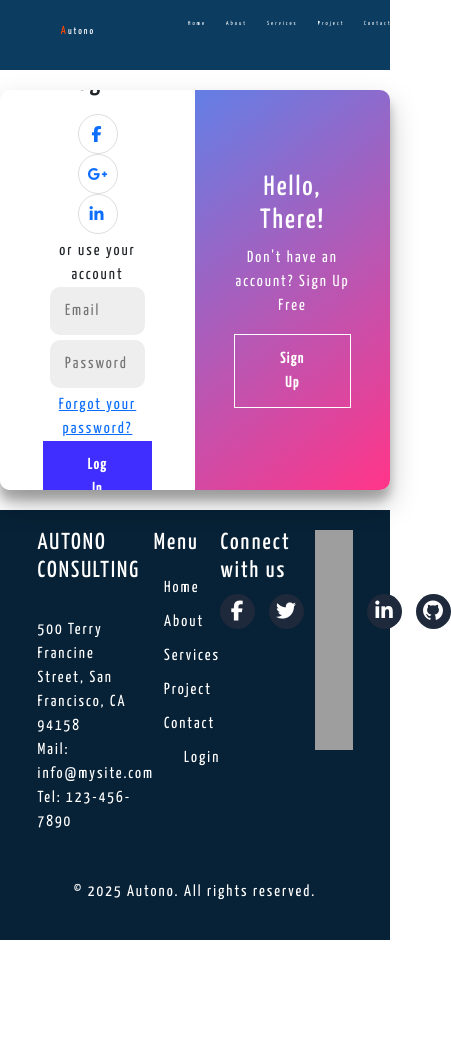
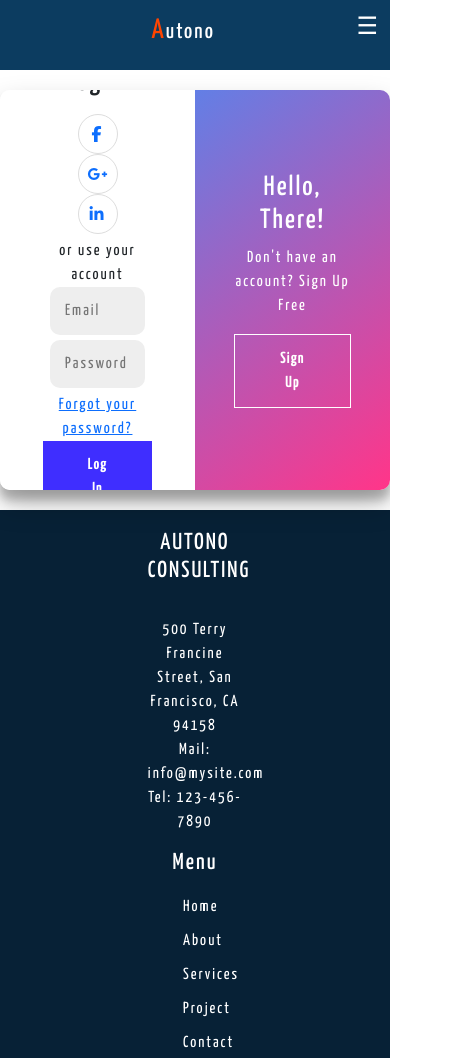
Before and after one commit to OmkarKotkar22/Frontend-Practice-and-Practicals, a plain HTML site: page Demo Website/login.html in a window 390 px wide. Shown: the top 1058 px of the page, 451 px wide, since content can reach past the window. Before the commit the page ends 940 px from the top, so only its background shows below. Drawn offline with nearby package versions, Linux system fonts and the light colour scheme; grey boxes are pictures that could not be loaded; a web font is replaced by a local one.

Commit message:
Refactor navigation menu and styles for responsiveness; add footer files

```diff
--- a/Demo Website/CSS/about.css
+++ b/Demo Website/CSS/about.css
@@ -17,6 +17,7 @@
     line-height: 1.6;
     position: relative;
 }
+
 
 .header{
     width: 100%;
@@ -61,6 +62,7 @@
 
 .logo span{
     color: orangered;
+    width: 100%;
     font-size: 3vw;
 }
 
@@ -106,24 +108,13 @@
 }
 
 
-.menu .login{
-    border: none;
-    /* background-color: #0C3C60; */
-    padding: 8px;
-    border-radius: 15px;
+.menu-toggle {
+  display: none;
+  font-size: 24px;
+  color: #fff;
+  cursor: pointer;
 }
 
-.menu span{
-    transition: 0.3s ease-in-out, color 0.3s ease-in-out;
-}
-
-.menu li:last-child a {
-    border: none;
-}
-
-.menu li:last-child a:hover {
-    border: none;
-}
 
 .section1{
     width: 100%;
@@ -609,10 +600,13 @@
 
 @media screen and (max-width: 576px) {
 
-  /* HEADER */
+   /* HEADER */
   .header {
     grid-template-columns: 1fr;
     text-align: center;
+    /* height: auto; */
+    /* width: 100%; */
+    /* background-color: #0C3C60; */
   }
 
   .header .logo h2 {
@@ -622,13 +616,60 @@
   .header .logo span{
     font-size: 28px;
   }
+
+  .menu {
+    display: none;
+    width: 100%;
+    height: 70px;
+    position: absolute;
+    top: 70px;
+    /* left: 0; */
+    /* background-color: #0C3C60; */
+  }
   .menu ul {
+    display: none;
     flex-direction: row;
-    gap: 10px;
+    width: 100%;
+    /* margin: 10px; */
+    padding: 5px;
+    /* background-color: #0C3C60; */
   }
+
+  /* .menu ul li {
+    background-color: white;
+  } */
+
+  .menu ul li a {
+    padding: 5px;
+    border: 1px solid #072136;
+    background-color: white;
+    border-radius: 10px;
+  }
+
+  .menu ul li a:hover{
+    border-radius: 10px;
+    transition: 0.3s ease-in-out, background-color 0.3s ease-in-out;
+  }
+
+
 
   .menu ul li a {
     font-size: 16px;
+    color: #072136;
+  }
+
+  .menu-toggle {
+    display: block;
+    position: relative;
+    top: 10px;
+    right: 10px;
+  }
+
+  .menu.active ul{
+    display: flex;
+    /* right: 50px; */
+    position: absolute;
+    text-align: start;
   }
 
   /* ABOUT SECTION */
--- a/Demo Website/CSS/login.css
+++ b/Demo Website/CSS/login.css
@@ -8,17 +8,6 @@
   font-family: "Yanone Kaffeesatz", sans-serif;
     letter-spacing: 2px;
 }
-
-/* body {
-    background: #0E1119;
-    display: flex;
-    justify-content: center;
-    align-items: center;
-    flex-direction: column;
-    font-family: 'Montserrat', sans-serif;
-    height: 500px;
-    margin: -20px 0 50px;
-} */
 
 
 .header{
@@ -64,6 +53,7 @@
 
 .logo span{
     color: orangered;
+    width: 100%;
     font-size: 3vw;
 }
 
@@ -109,25 +99,12 @@
 }
 
 
-.menu .login{
-    border: none;
-    /* background-color: #0C3C60; */
-    padding: 8px;
-    border-radius: 15px;
+.menu-toggle {
+  display: none;
+  font-size: 24px;
+  color: #fff;
+  cursor: pointer;
 }
-
-.menu span{
-    transition: 0.3s ease-in-out, color 0.3s ease-in-out;
-}
-
-.menu li:last-child a {
-    border: none;
-}
-
-.menu li:last-child a:hover {
-    border: none;
-}
-
 
 
 /* h1 {
@@ -419,9 +396,14 @@ input[type="text"], input[type="email"], input[type="password"] {
     transition: 0.3s ease-in-out, color 0.3s ease-in-out;
 }
 
+
 .footer-content{
     width: 30%;
     min-height: 150px;
+}
+
+h3{
+    width: 100%;
 }
 
 .social-icons{
@@ -435,8 +417,8 @@ input[type="text"], input[type="email"], input[type="password"] {
 
 .social{
     display: flex;
-    /* justify-content: center; */
-    gap: 14px;
+    justify-content: center;
+    gap: 10px;
     margin-bottom: 25px;
 }
 
@@ -497,6 +479,7 @@ input[type="text"], input[type="email"], input[type="password"] {
     transform: scale(1.15);
 }
 
+
 .footer-copy {
     font-size: 14px;
     color: #cbd5e1;
@@ -519,3 +502,82 @@ input[type="text"], input[type="email"], input[type="password"] {
     align-items: center;
     margin-top: 30px;
 }
+
+@media screen and (max-width: 768px) {
+     /* HEADER */
+  .header {
+    grid-template-columns: 1fr;
+    text-align: center;
+    /* height: auto; */
+    /* width: 100%; */
+    /* background-color: #0C3C60; */
+  }
+
+  .header .logo h2 {
+    font-size: 22px;
+  }
+
+  .header .logo span{
+    font-size: 28px;
+  }
+
+  .menu {
+    display: none;
+    width: 100%;
+    height: 70px;
+    position: absolute;
+    top: 70px;
+    /* left: 0; */
+    /* background-color: #0C3C60; */
+  }
+  .menu ul {
+    display: none;
+    flex-direction: row;
+    width: 100%;
+    /* margin: 10px; */
+    padding: 5px;
+    /* background-color: #0C3C60; */
+  }
+
+  /* .menu ul li {
+    background-color: white;
+  } */
+
+  .menu ul li a {
+    padding: 5px;
+    border: 1px solid #072136;
+    background-color: white;
+    border-radius: 10px;
+  }
+
+  .menu ul li a:hover{
+    border-radius: 10px;
+    transition: 0.3s ease-in-out, background-color 0.3s ease-in-out;
+  }
+
+  .menu ul li a {
+    font-size: 16px;
+    color: #072136;
+  }
+
+  .menu-toggle {
+    display: block;
+    position: relative;
+    top: 10px;
+    right: 10px;
+  }
+
+  .menu.active ul{
+    display: flex;
+    /* right: 50px; */
+    position: absolute;
+    text-align: start;
+  }
+
+    .footer-contain{
+        flex-direction: column;
+        align-items: center;
+        text-align: center;
+    }
+
+}
--- a/Demo Website/CSS/project.css
+++ b/Demo Website/CSS/project.css
@@ -17,6 +17,7 @@
     line-height: 1.6;
     position: relative;
 }
+
 
 .header{
     width: 100%;
@@ -61,6 +62,7 @@
 
 .logo span{
     color: orangered;
+    width: 100%;
     font-size: 3vw;
 }
 
@@ -69,9 +71,14 @@
     min-height: 50px;
     display: grid;
     grid-area: header-menu;
+    /* background-color: #333; */
+    /* float: right; */
+    /* justify-content: right; */
 }
 
 .menu ul{
+    /* padding-right: 40px; */
+    /* justify-content: right; */
     display: flex;
     justify-content: flex-end;
 }
@@ -101,24 +108,13 @@
 }
 
 
-.menu .login{
-    border: none;
-    /* background-color: #0C3C60; */
-    padding: 8px;
-    border-radius: 15px;
+.menu-toggle {
+  display: none;
+  font-size: 24px;
+  color: #fff;
+  cursor: pointer;
 }
 
-.menu span{
-    transition: 0.3s ease-in-out, color 0.3s ease-in-out;
-}
-
-.menu li:last-child a {
-    border: none;
-}
-
-.menu li:last-child a:hover {
-    border: none;
-}
 
 .heading{
     text-align: center;
@@ -474,10 +470,13 @@
 }
 
 @media screen and (max-width: 576px) {
-   /* HEADER */
+    /* HEADER */
   .header {
     grid-template-columns: 1fr;
     text-align: center;
+    /* height: auto; */
+    /* width: 100%; */
+    /* background-color: #0C3C60; */
   }
 
   .header .logo h2 {
@@ -487,13 +486,60 @@
   .header .logo span{
     font-size: 28px;
   }
+
+  .menu {
+    display: none;
+    width: 100%;
+    height: 70px;
+    position: absolute;
+    top: 70px;
+    /* left: 0; */
+    /* background-color: #0C3C60; */
+  }
   .menu ul {
+    display: none;
     flex-direction: row;
-    gap: 10px;
+    width: 100%;
+    /* margin: 10px; */
+    padding: 5px;
+    /* background-color: #0C3C60; */
   }
+
+  /* .menu ul li {
+    background-color: white;
+  } */
+
+  .menu ul li a {
+    padding: 5px;
+    border: 1px solid #072136;
+    background-color: white;
+    border-radius: 10px;
+  }
+
+  .menu ul li a:hover{
+    border-radius: 10px;
+    transition: 0.3s ease-in-out, background-color 0.3s ease-in-out;
+  }
+
+
 
   .menu ul li a {
     font-size: 16px;
+    color: #072136;
+  }
+
+  .menu-toggle {
+    display: block;
+    position: relative;
+    top: 10px;
+    right: 10px;
+  }
+
+  .menu.active ul{
+    display: flex;
+    /* right: 50px; */
+    position: absolute;
+    text-align: start;
   }
 
 
--- a/Demo Website/CSS/style.css
+++ b/Demo Website/CSS/style.css
@@ -111,11 +111,6 @@ body {
     transition: 0.3s ease-in-out, border 0.3s ease-in-out;
 }
 
-
-
-/* .menu span{
-    transition: 0.3s ease-in-out, color 0.3s ease-in-out;
-} */
 
 .menu-toggle {
   display: none;
@@ -1113,6 +1108,7 @@ body {
 
   /* FOOTER */
   .footer-contain {
+    width: 100%;
     flex-direction: column;
     gap: 30px;
   }
--- a/Demo Website/login.html
+++ b/Demo Website/login.html
@@ -34,14 +34,18 @@
         <div class="logo wow animate__animated animate__zoomIn">
           <h2><a href="index.html"><span>A</span>utono</a></h2>
         </div>
-        <div class="menu">
+
+        <div class="menu-toggle" id="menu-toggle">&#9776;
+        </div>
+
+        <div class="menu" id="menu">
           <ul>
             <li class="wow animate__animated animate__zoomIn"><a href="index.html">Home</a></li>
             <li class="wow animate__animated animate__zoomIn"><a href="about.html">About</a></li>
-            <li class="wow animate__animated animate__zoomIn"><a href="index.html">Services</a></li>
+            <li class="wow animate__animated animate__zoomIn"><a href="#services">Services</a></li>
             <li class="wow animate__animated animate__zoomIn"><a href="project.html">Project</a></li>
-            <li class="wow animate__animated animate__zoomIn"><a href="index.html">Contact</a></li>
-            <li class="wow animate__animated animate__zoomIn"><a href=""><span class="login">Log in</span></a></li>
+            <li class="wow animate__animated animate__zoomIn"><a href="#contact">Contact</a></li>
+            <li class="wow animate__animated animate__zoomIn"><a href="login.html">Login</a></li>
           </ul>
         </div>
       </header>
@@ -111,10 +115,9 @@
               <ul>
                 <li><a href="index.html">Home</a></li>
                 <li><a href="about.html">About</a></li>
-                <li><a href="index.html">Services</a></li>
+                <li><a href="#services">Services</a></li>
                 <li><a href="project.html">Project</a></li>
-                <li><a href="index.html">Contact</a></li>
-                <li><a href="login.html"></a>Login</li>
+                <li><a href="#contact">Contact</a></li>
               </ul>
             </div>
 
@@ -173,6 +176,14 @@ signUpButton.addEventListener('click', () => {
         logInButton.addEventListener('click', () => {
             container.classList.remove("right-panel-active");
         });
+
+        const toggle = document.getElementById("menu-toggle");
+        const menu = document.getElementById("menu");
+
+        toggle.addEventListener("click", () => {
+          menu.classList.toggle("active");
+        });
+
     </script>
 
 </body>
--- /dev/null
+++ b/Website Footer/footer1/footer1.html
@@ -0,0 +1,7 @@
+<!DOCTYPE html>
+<html lang="en">
+    <meta charset="UTF-8">
+    <meta name="viewport" content="width=device-width, initial-scale=1.0">
+    <title>Footer Style</title>
+    <link rel="stylesheet" >
+</html>
```
Also changed, not shown: Demo Website/about.html (+18 -5 lines), Demo Website/index.html (+1 -2 lines), Demo Website/project.html (+17 -5 lines), Website Footer/footer1/footer.css (added). Lines whose indentation alone changed are shown as unchanged.
